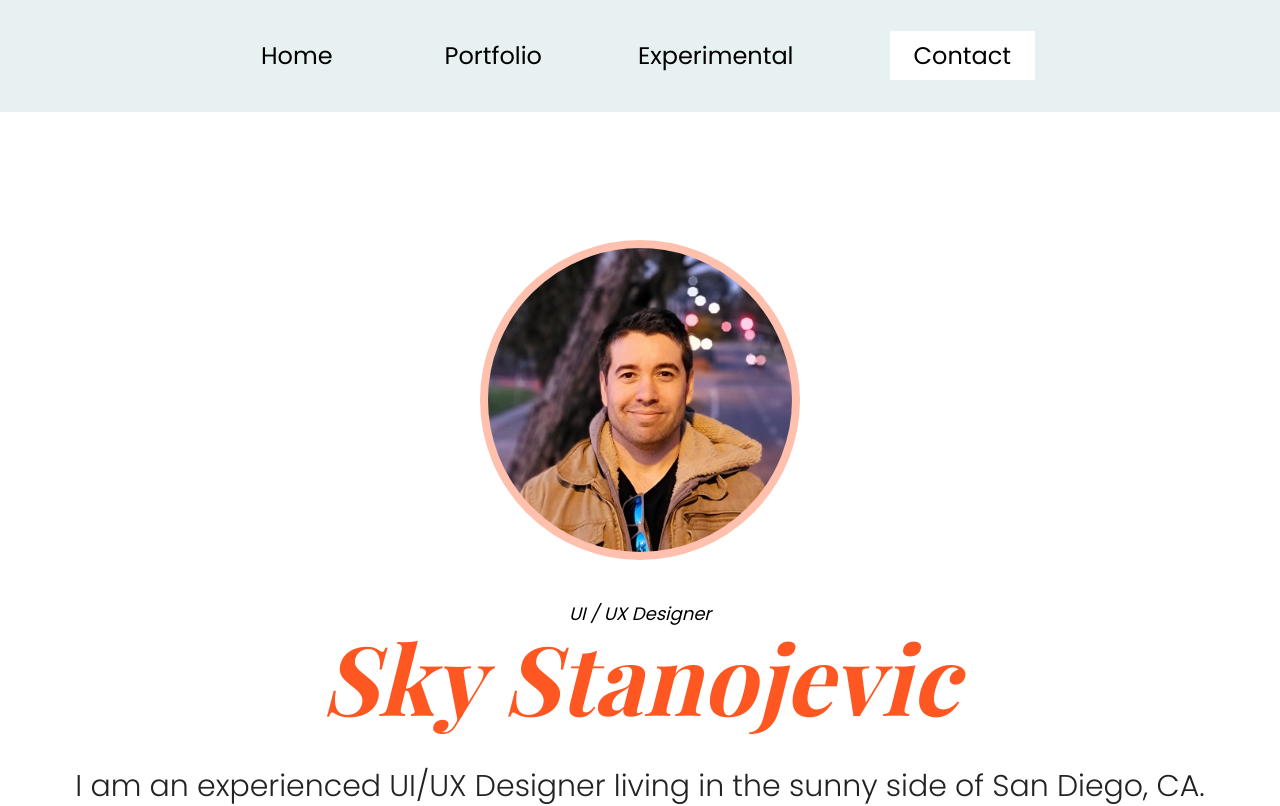
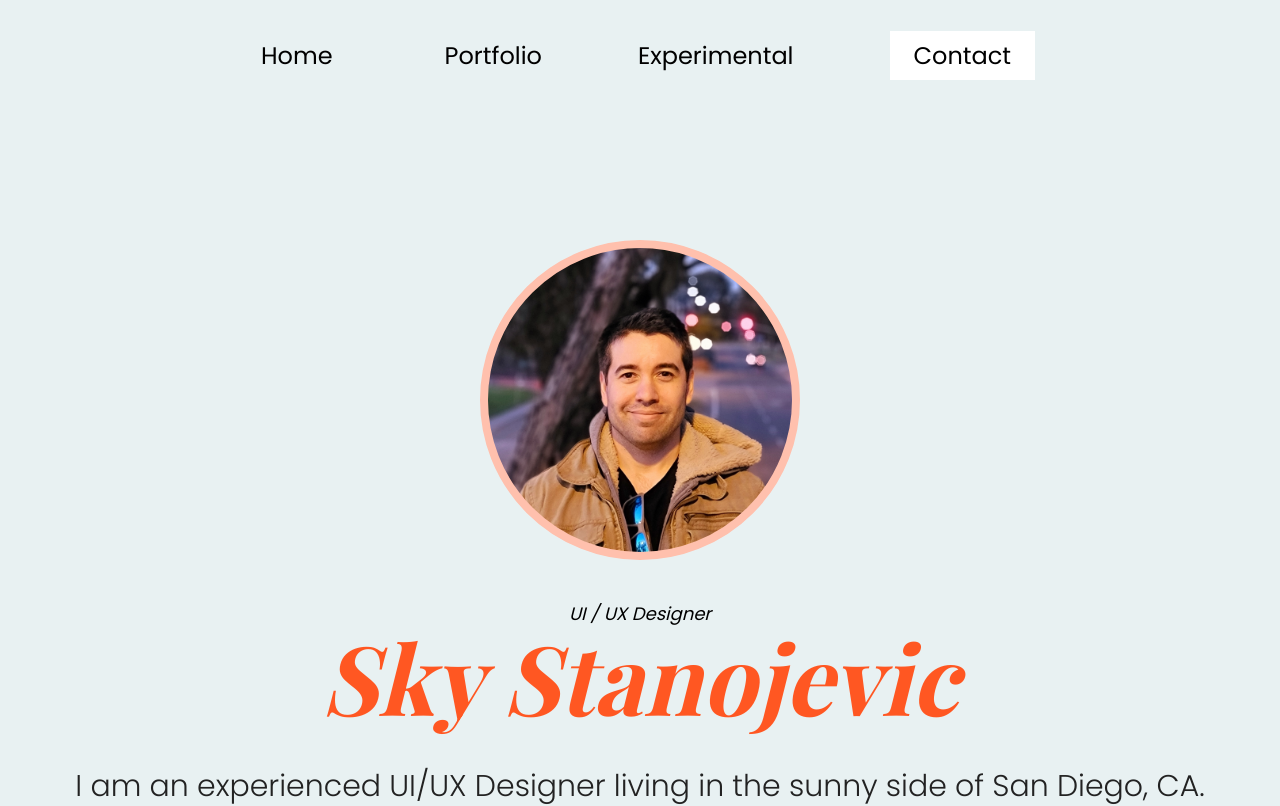
Before and after one commit to skystanoyevitch/sky-portfolio, a React (Create React App) app: page / in a window 1280 px wide. Shown: the top 806 px of the page. Built offline with nearby package versions, Linux system fonts and the light colour scheme; a web font is replaced by a local one.

Commit message:
minir update

```diff
--- a/tailwind.config.js
+++ b/tailwind.config.js
@@ -51,7 +51,7 @@ module.exports = {
 			mainOrange: "#FF5722",
 			secondaryBtn: "#E8F1F2",
 			primaryBtn: "#233D4D",
-			body: "#FFFFFF",
+			body: "#E8F1F2",
 			primaryNav: "#E8F1F2",
 		}),
 		textColor: (theme) => ({
```
